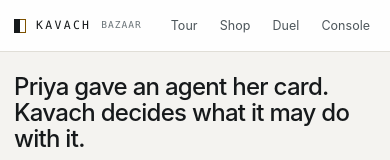
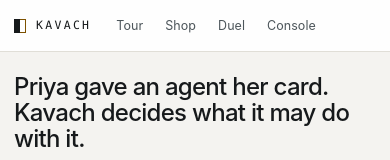
Before and after one commit to DEEPESH-845/Kavach, a Next.js app in the folder web/: page /shop in a window 390 px wide. Shown: the top 160 px of the page. Built offline with nearby package versions, Linux system fonts and the light colour scheme; no server answers.

Commit message:
fix: improve accessibility contrast, update UI responsiveness, and remove redundant aria attributes

```diff
--- a/web/app/dashboard/console.css
+++ b/web/app/dashboard/console.css
@@ -47,7 +47,11 @@
   --bone: #e9e6de;
   --bone-hover: #ffffff;
   --fog: #8d979c;
-  --fog2: #767f84;
+  /* #767f84 measured 4.49:1 on --slab and 3.88:1 on --raise-hover -- under AA for the
+     stat labels, notes and table metadata that use it, which is most of the small text on
+     these screens. #838c91 clears 4.6:1 on every ground in this file, including the
+     lightened hover wash, and keeps the same dimmed role. */
+  --fog2: #838c91;
 
   /* determinism. These are TEXT colours first — every one clears 4.5:1 against its own
      wash on this ground, so a badge reads as words and not only as a hue. */
--- a/web/app/duel/duel.css
+++ b/web/app/duel/duel.css
@@ -37,8 +37,12 @@ body:has(.duel) { overflow: auto; }
 .duel .dl-steps { display: grid; gap: 10px; }
 .duel .dl-step {
   display: grid; grid-template-columns: minmax(0, 1.1fr) minmax(0, 1fr) minmax(0, 1fr); gap: 10px;
-  align-items: stretch; opacity: .28; transition: opacity var(--t-norm);
+  align-items: stretch; transition: opacity var(--t-norm);
 }
+/* A step that has not played yet is dimmed, not greyed into illegibility: at .28 the
+   metadata measured 1.35:1, which is text nobody can read pretending to be a preview.
+   .62 keeps the "not yet" reading and stays above AA on this ground. */
+.duel .dl-step:not([data-on]) { opacity: .62; }
 .duel .dl-step[data-on] { opacity: 1; animation: dl-in 420ms var(--e-reveal) both; }
 @keyframes dl-in { from { transform: translateY(8px); opacity: .28; } to { transform: none; opacity: 1; } }
 .duel .dl-act { padding: 12px 14px; border-radius: 10px; background: var(--slab); border: 1px solid var(--seam); min-width: 0; }
--- a/web/app/shop/bazaar.css
+++ b/web/app/shop/bazaar.css
@@ -23,7 +23,7 @@ body:has(.bazaar) { overflow: auto; }
 /* ── chrome ─────────────────────────────────────────────────────────────── */
 .bazaar .bz-top {
   position: sticky; top: 0; z-index: 30;
-  display: flex; align-items: center; gap: 14px;
+  display: flex; align-items: center; gap: 14px; flex-wrap: wrap;
   padding: 10px clamp(14px, 3vw, 28px);
   background: color-mix(in srgb, var(--iron) 88%, transparent);
   backdrop-filter: blur(12px);
@@ -37,7 +37,15 @@ body:has(.bazaar) { overflow: auto; }
 .bazaar .bz-glyph { display: flex; width: 12px; height: 14px; }
 .bazaar .bz-glyph::before { content: ''; width: 50%; background: var(--bone); }
 .bazaar .bz-glyph::after { content: ''; width: 50%; border: 1px solid var(--amber); border-left: 0; }
-.bazaar .bz-top nav { display: flex; gap: 4px; margin-left: 6px; }
+.bazaar .bz-top nav { display: flex; gap: 4px; margin-left: 6px; flex-wrap: wrap; }
+.bazaar .bz-top .bz-spacer { flex: 1 1 0; min-width: 0; }
+/* On a phone the row is brand + nav; the mode badge and Reset drop to a second line
+   rather than pushing the document 128px wider than the viewport. */
+@media (max-width: 560px) {
+  .bazaar .bz-top { gap: 8px 10px; }
+  .bazaar .bz-top .bz-spacer { flex-basis: 100%; height: 0; }
+  .bazaar .bz-mark small { display: none; }
+}
 .bazaar .bz-top nav a {
   color: var(--fog); text-decoration: none; font-size: 12.5px; padding: 6px 9px; border-radius: 7px;
 }
@@ -134,7 +142,7 @@ body:has(.bazaar) { overflow: auto; }
   transition: border-color var(--t-fast), background var(--t-fast), transform var(--t-fast);
 }
 .bazaar .bz-scen button:hover { border-color: var(--seam2); background: var(--raise-hover); color: var(--bone); }
-.bazaar .bz-scen button[aria-pressed='true'] { border-color: var(--bone); color: var(--bone); }
+.bazaar .bz-scen button[aria-checked='true'] { border-color: var(--bone); color: var(--bone); }
 .bazaar .bz-scen button:active { transform: translateY(1px); }
 .bazaar .bz-scen i {
   width: 8px; height: 8px; border-radius: 50%; flex: none; background: var(--jade);
--- a/web/components/bazaar/ScenarioBar.tsx
+++ b/web/components/bazaar/ScenarioBar.tsx
@@ -18,7 +18,6 @@ export function ScenarioBar({ focus }: { focus?: boolean }) {
       <div className="bz-scen" role="radiogroup" aria-label="Agent scenario">
         {j.store.scenarios.map((s) => (
           <button key={s.id} type="button" role="radio" aria-checked={j.mode === s.id}
-            aria-pressed={j.mode === s.id}
             data-attack={s.attack && s.expects[0] === 'DENY' ? '' : undefined}
             data-stepup={s.expects[0] === 'STEP_UP' ? '' : undefined}
             title={s.question}
```
